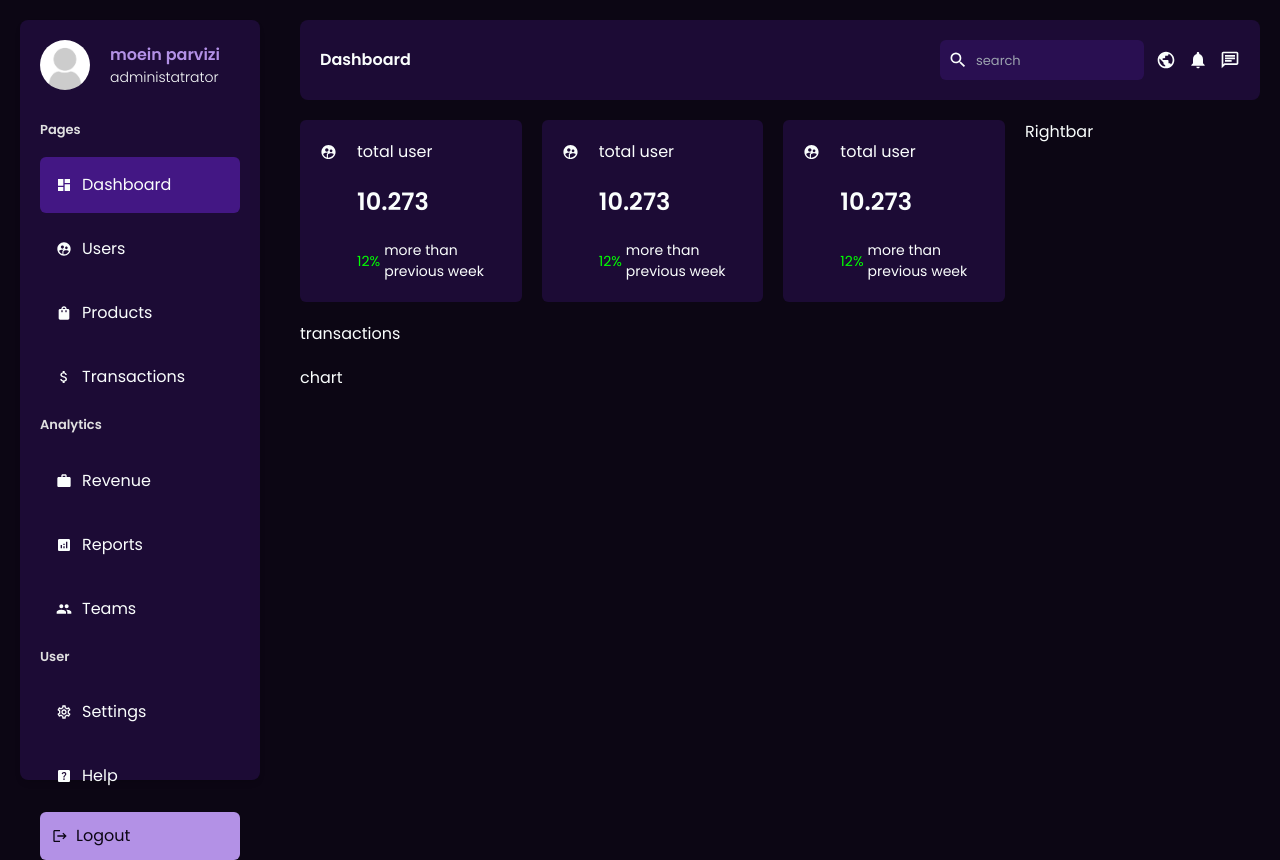
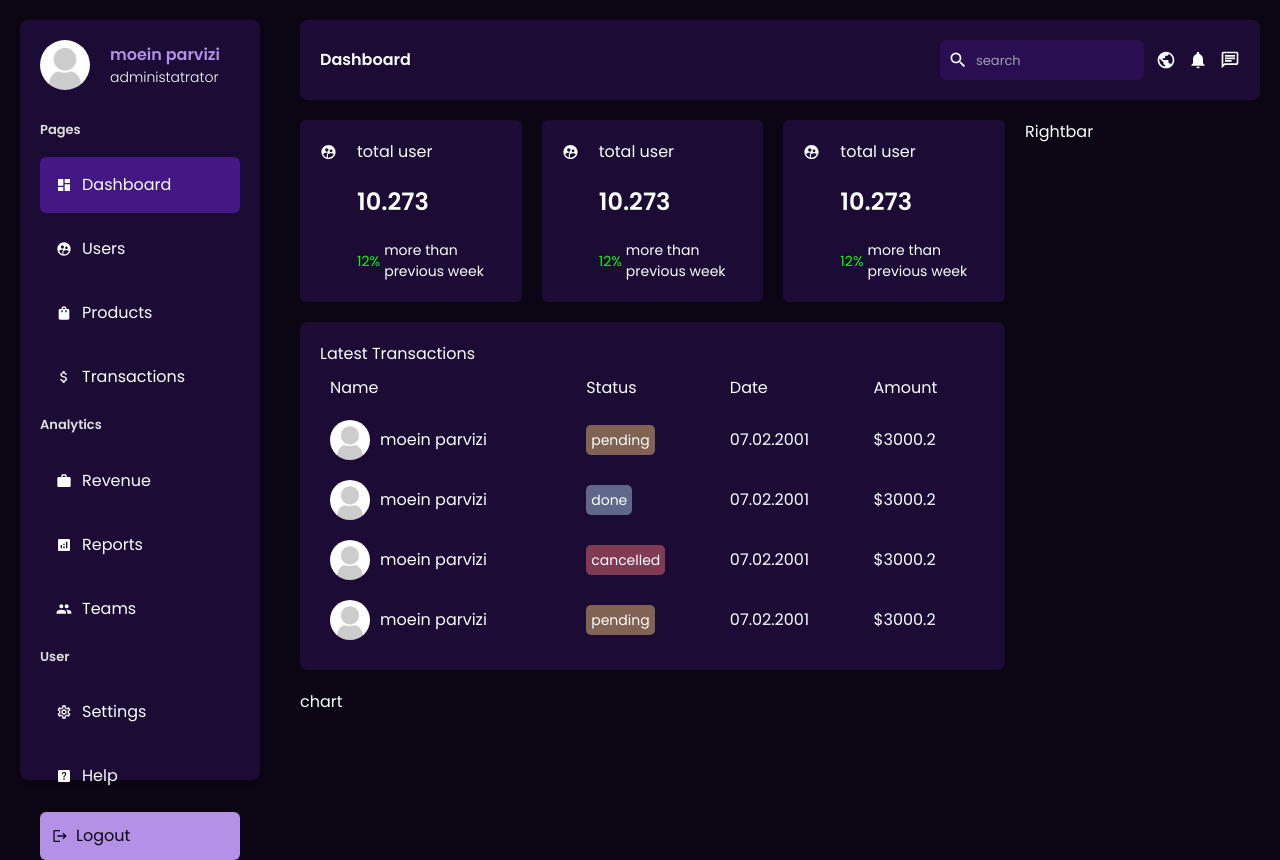
Before and after one commit to moeinparvizi/dashboard, a Next.js app: page /dashboard in a window 1280 px wide. Built offline with nearby package versions, Linux system fonts and the light colour scheme.

Commit message:
complated transactions section

```diff
--- a/app/dashboard/components/transactions/transactions.jsx
+++ b/app/dashboard/components/transactions/transactions.jsx
@@ -1,7 +1,99 @@
+import Image from "next/image"
+
 const Transactions = () => {
   return (
-    <div>transactions</div>
-  );
+    <div className="bg-bgDark p-5 rounded-lg">
+      <div className="capitalize">latest transactions</div>
+      <table className="w-full [&>tbody>tr>td]:p-[10px] [&>thead>tr>td]:p-[10px]">
+        <thead>
+          <tr className="capitalize">
+            <td>name</td>
+            <td>status</td>
+            <td>date</td>
+            <td>amount</td>
+          </tr>
+        </thead>
+        <tbody>
+          <tr>
+            <td>
+              <div className="flex items-center gap-[10px]">
+                <Image
+                  height={40}
+                  width={40}
+                  alt="user"
+                  src="/noavatar.png"
+                  className="rounded-full object-cover"
+                />
+                moein parvizi
+              </div>
+            </td>
+            <td>
+              <span className="pending rounded-[5px] p-[5px] text-[14px]">pending</span>
+            </td>
+            <td>07.02.2001</td>
+            <td>$3000.2</td>
+          </tr>
+          <tr>
+            <td>
+              <div className="flex items-center gap-[10px]">
+                <Image
+                  height={40}
+                  width={40}
+                  alt="user"
+                  src="/noavatar.png"
+                  className="rounded-full object-cover"
+                />
+                moein parvizi
+              </div>
+            </td>
+            <td>
+              <span className="done rounded-[5px] p-[5px] text-[14px]">done</span>
+            </td>
+            <td>07.02.2001</td>
+            <td>$3000.2</td>
+          </tr>
+          <tr>
+            <td>
+              <div className="flex items-center gap-[10px]">
+                <Image
+                  height={40}
+                  width={40}
+                  alt="user"
+                  src="/noavatar.png"
+                  className="rounded-full object-cover"
+                />
+                moein parvizi
+              </div>
+            </td>
+            <td>
+              <span className="cancelled rounded-[5px] p-[5px] text-[14px]">cancelled</span>
+            </td>
+            <td>07.02.2001</td>
+            <td>$3000.2</td>
+          </tr>
+          <tr>
+            <td>
+              <div className="flex items-center gap-[10px]">
+                <Image
+                  height={40}
+                  width={40}
+                  alt="user"
+                  src="/noavatar.png"
+                  className="rounded-full object-cover"
+                />
+                moein parvizi
+              </div>
+            </td>
+            <td>
+              <span className="pending rounded-[5px] p-[5px] text-[14px]">pending</span>
+            </td>
+            <td>07.02.2001</td>
+            <td>$3000.2</td>
+          </tr>
+        </tbody>
+      </table>
+    </div>
+  )
 }
 
-export default Transactions;
+export default Transactions
--- a/app/styles/globals.scss
+++ b/app/styles/globals.scss
@@ -91,4 +91,13 @@ body {
   .percent-negative {
     color: red;
   }
+  .pending{
+    background-color: #f7cb7375;
+  }
+  .done{
+    background-color: #afd6ee75;
+  }
+  .cancelled{
+    background-color: #f7737375;
+  }
 }
```
